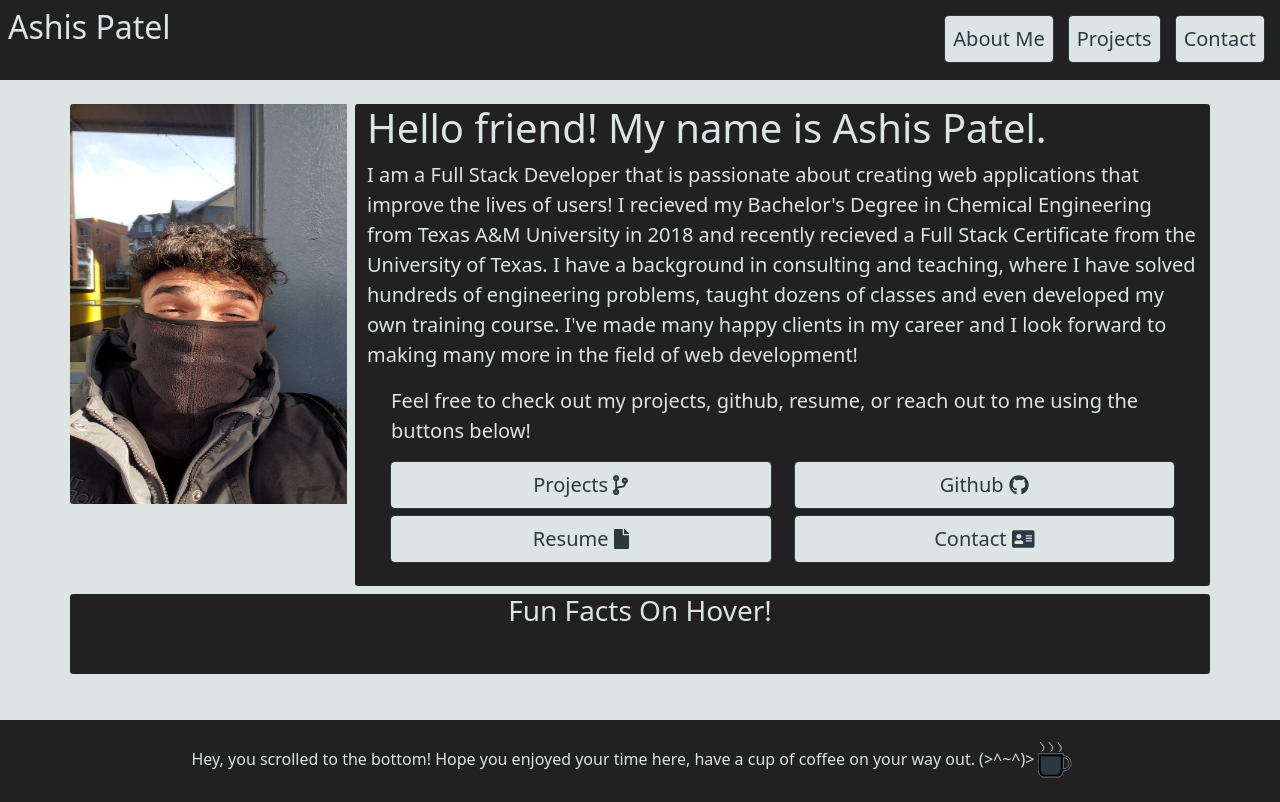
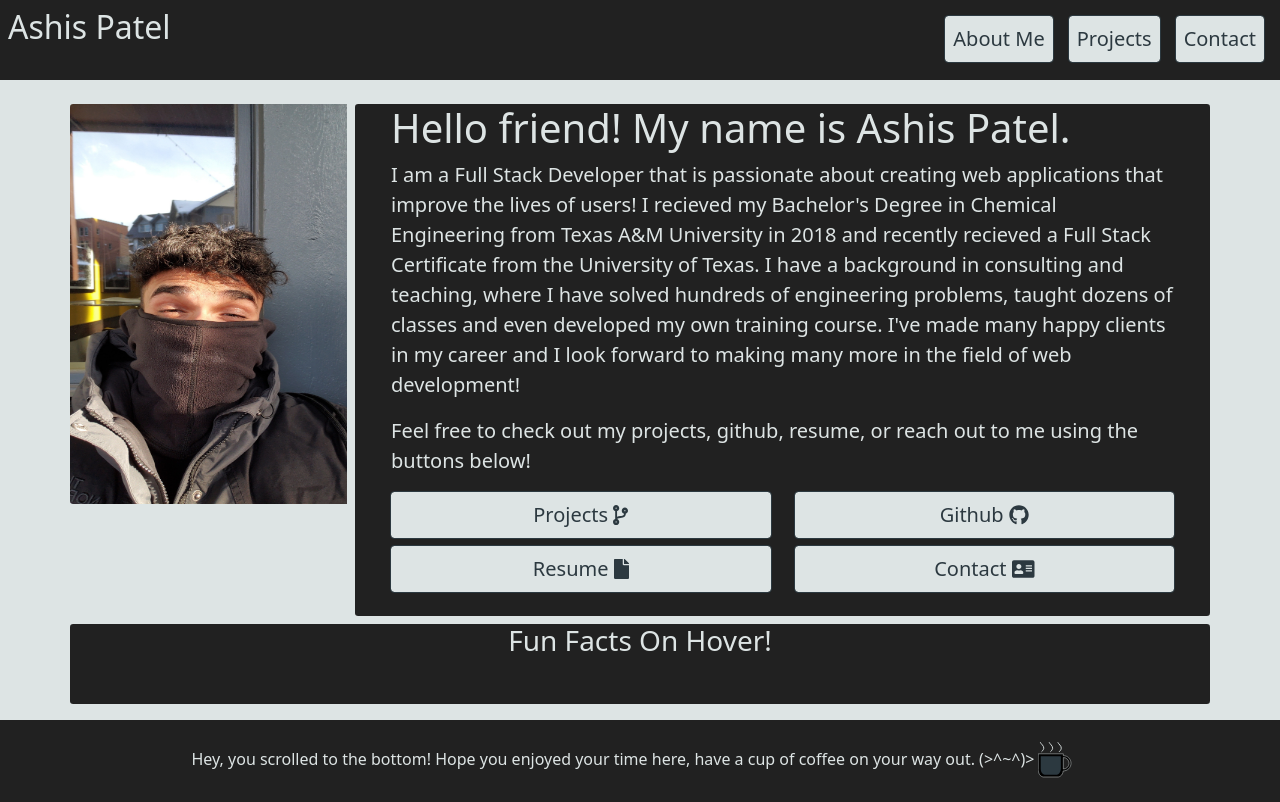
Before and after one commit to AshisPatel/portfolio, a React (Create React App) app: page / in a window 1280 px wide. Built offline with nearby package versions, Linux system fonts and the light colour scheme.

Commit message:
wrap intro statement in a container

```diff
--- a/src/Components/About.js
+++ b/src/Components/About.js
@@ -13,12 +13,18 @@ function About(props) {
             <div className="row">
                 <img src={require("../assets/images/me.JPG").default} alt="Ashis striking a pose that embodies his grace and magnificence" className="col-12 col-md-3 ps-4 ps-md-0 pe-4 pe-md-2 h-md-100 mb-md-0 mb-4" id="about-img" />
                 <div className=" col-10 offset-1 offset-md-0 col-md-9 about-info-box d-flex flex-column justify-content-around">
-                    <h1 id="welcome-statement">Hello friend! My name is Ashis Patel.</h1>
-                    <p className="about-me-intro">
-                        I am a Full Stack Developer that is passionate about creating web applications that improve the lives of users! I recieved my Bachelor's Degree in Chemical Engineering from Texas A&M University in 2018 and recently recieved a Full Stack Certificate from the University of Texas. I have a background in consulting and teaching, where I have solved hundreds of engineering problems, taught dozens of classes and even developed my own training course. I've made many happy clients in my career and I look forward to making many more in the field of web development!
+                    <div className="container">
+                        <div className="row">
+                            <h1 id="welcome-statement">Hello friend! My name is Ashis Patel.</h1>
+                        </div>
 
-                    </p>
+                        <div clasSName="row">
+                            <p className="about-me-intro">
+                                I am a Full Stack Developer that is passionate about creating web applications that improve the lives of users! I recieved my Bachelor's Degree in Chemical Engineering from Texas A&M University in 2018 and recently recieved a Full Stack Certificate from the University of Texas. I have a background in consulting and teaching, where I have solved hundreds of engineering problems, taught dozens of classes and even developed my own training course. I've made many happy clients in my career and I look forward to making many more in the field of web development!
 
+                            </p>
+                        </div>
+                    </div>
 
                     <div className="container">
 
```
